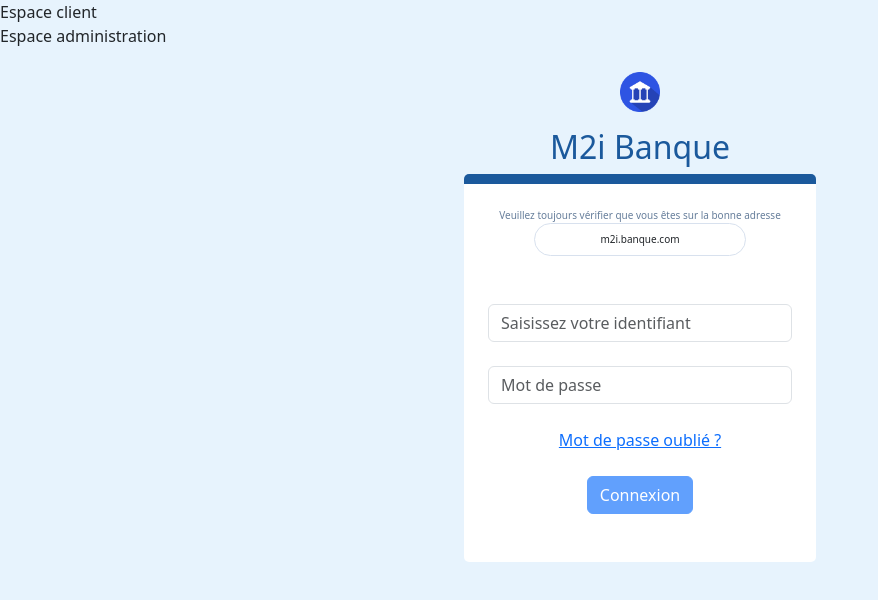
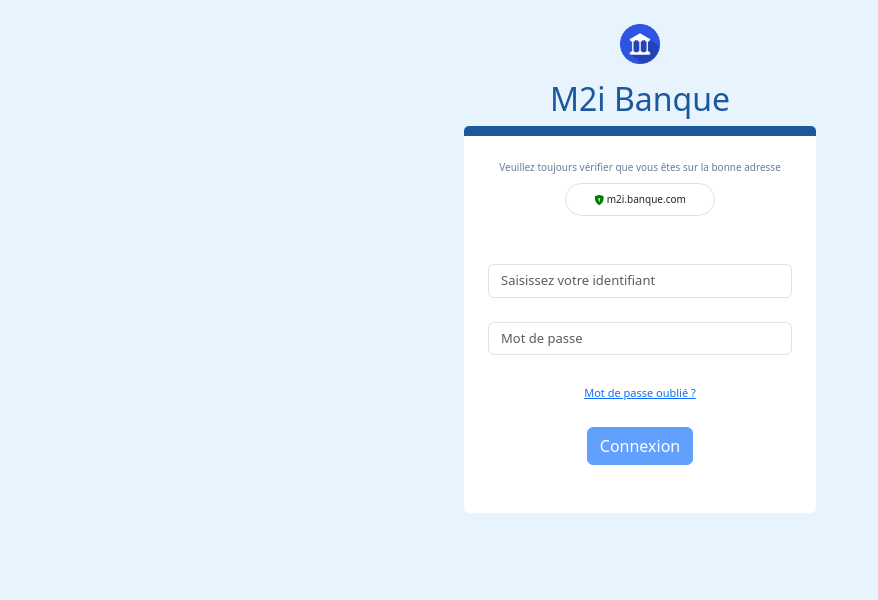
Before and after one commit to Melonil/Projet-fin-de-formation, an Angular app in the folder gestionDeCompteBancaireApp/: page / in a window 1280 px wide. Shown: the top 600 px of the page, without its empty margins (0-878 px from the left). Built offline with nearby package versions, Linux system fonts and the light colour scheme.

Commit message:
corrections
Résolution de problèmes de style (icons bootstratp)
affichage de l'erreur lors du retrait > solde
rafraichissement du tableau apres avoir effectué une opération

```diff
--- a/gestionDeCompteBancaireApp/angular.json
+++ b/gestionDeCompteBancaireApp/angular.json
@@ -25,6 +25,7 @@
               "src/assets"
             ],
             "styles": [
+              "node_modules/bootstrap-icons/font/bootstrap-icons.css",
               "@angular/material/prebuilt-themes/deeppurple-amber.css",
               "src/styles.css"
             ],
--- a/gestionDeCompteBancaireApp/package.json
+++ b/gestionDeCompteBancaireApp/package.json
@@ -23,6 +23,7 @@
     "@ngxs/logger-plugin": "^3.7.6-dev.master-6835a28",
     "@ngxs/store": "^3.7.6",
     "bootstrap": "^5.3.0-alpha1",
+    "bootstrap-icons": "^1.10.3",
     "rxjs": "~7.8.0",
     "tslib": "^2.3.0",
     "zone.js": "~0.12.0"
--- a/gestionDeCompteBancaireApp/src/app/component/client/consultation-compte/consultation-compte.component.html
+++ b/gestionDeCompteBancaireApp/src/app/component/client/consultation-compte/consultation-compte.component.html
@@ -80,6 +80,9 @@
         <div class="text-danger" *ngIf="formRetrait.controls['montantRetrait'].errors?.['required']">
                 Renseigner une valeur
         </div>
+        <div class="text-danger" *ngIf="errorSoldeInsuffisant==true">
+                Le solde est insuffisant
+        </div>
         </div>
         </div>
         <div class="modal-footer">
--- a/gestionDeCompteBancaireApp/src/app/component/client/consultation-compte/consultation-compte.component.ts
+++ b/gestionDeCompteBancaireApp/src/app/component/client/consultation-compte/consultation-compte.component.ts
@@ -21,6 +21,7 @@ export class ConsultationCompteComponent implements OnInit {
   formRetrait!:FormGroup;
   formDepot!:FormGroup;
   idClient! : number;
+  errorSoldeInsuffisant : boolean = false;
 
   constructor(
     private compteHttpService : CompteHttpService,
@@ -65,18 +66,26 @@ export class ConsultationCompteComponent implements OnInit {
 
     public retrait(){
       this.compteHttpService.withdraw$(this.compte!.id,this.formRetrait.value.montantRetrait).subscribe(
-        (compte) => {
+        compte => {
           this.compte = compte;
+          this.loadOperations(compte.id);
+
+
+          this.errorSoldeInsuffisant = false;
+          let element: HTMLElement = document.getElementById("closeModalRetrait") as HTMLElement;
+          element.click();
+        },
+        error => {
+          this.errorSoldeInsuffisant = true;
         }
       );
-      let element: HTMLElement = document.getElementById("closeModalRetrait") as HTMLElement;
-      element.click();
     }
 
     public depot(){
       this.compteHttpService.deposit$(this.compte!.id,this.formDepot.value.montantDepot).subscribe(
         (compte) => {
           this.compte = compte;
+          this.loadOperations(compte.id);
         }
       );
       let element: HTMLElement = document.getElementById("closeModalDepot") as HTMLElement;
--- a/gestionDeCompteBancaireApp/src/app/shared/connection/connection.component.html
+++ b/gestionDeCompteBancaireApp/src/app/shared/connection/connection.component.html
@@ -1,26 +1,26 @@
-
+  <!--
 <a routerLink="/espaceclient" class="nav-link">Espace client</a>
 <a routerLink="/espaceadministration" class="nav-link">Espace administration</a>
-
+-->
 <div class="container justify-content-center pb-4 p-4" style="margin:auto;width:100%">
     <div class="row justify-content-center" >
       <div style="text-align: center;color:#1b599c;display:inline"><img style="width:40px" src="../assets/logo_site.png" class="mb-3"/> <h2>M2i Banque</h2></div>
     <form [formGroup]="formConnection" style="width: 22rem;text-align: center;background-color:white;border-top:10px solid #1b599c;border-radius: 5px;" class="justify-content-center p-4">
 
       <div style="color: #667e9b;font-size: 10px;">Veuillez toujours vérifier que vous êtes sur la bonne adresse</div>
-        <div style="width: 70%;margin: auto;border: 1px solid #d8e1ee;padding: 8px 16px 8px 16px;border-radius: 10rem;font-size: 10px;display:ineline-flex">
-          <span style="color:green" class="glyphicon glyphicon-lock"></span>
-          m2i.banque.com
-        </div>
+      <div style="width: 150px;margin: auto;border: 1px solid #d8e1ee;padding: 8px 16px 8px 16px;border-radius: 10rem;font-size: 10px;" class="mt-2">
+        <i style="color:green" class="bi bi-shield-lock-fill"></i>
+        m2i.banque.com
+      </div>
         <br/>
         <!-- Email input -->
     <div class="form-outline mb-4 mt-4">
-      <input  formControlName="login" type="email" id="form2Example1" class="form-control" placeholder="Saisissez votre identifiant"/>
+      <input  style="font-size:13px" formControlName="login" type="email" id="form2Example1" class="form-control" placeholder="Saisissez votre identifiant"/>
     </div>
 
     <!-- Password input -->
     <div class="form-outline mb-4">
-      <input  formControlName="password" type="password" id="form2Example2" class="form-control" placeholder="Mot de passe"/>
+      <input style="font-size:13px"  formControlName="password" type="password" id="form2Example2" class="form-control" placeholder="Mot de passe"/>
     </div>
 
     <div class="text-danger" *ngIf="">
@@ -33,7 +33,7 @@
 
       <div class="col">
         <!-- Simple link -->
-        <a href="#!">Mot de passe oublié ?</a>
+        <a href="#!" style="font-size:11px">Mot de passe oublié ?</a>
       </div>
     </div>
 
--- a/gestionDeCompteBancaireApp/src/index.html
+++ b/gestionDeCompteBancaireApp/src/index.html
@@ -11,6 +11,7 @@
   <link href="https://fonts.googleapis.com/icon?family=Material+Icons" rel="stylesheet">
   <link href="https://cdn.jsdelivr.net/npm/bootstrap@5.3.0-alpha1/dist/css/bootstrap.min.css" rel="stylesheet" integrity="sha384-GLhlTQ8iRABdZLl6O3oVMWSktQOp6b7In1Zl3/Jr59b6EGGoI1aFkw7cmDA6j6gD" crossorigin="anonymous">
   <script src="https://cdn.jsdelivr.net/npm/bootstrap@5.3.0-alpha1/dist/js/bootstrap.bundle.min.js" integrity="sha384-w76AqPfDkMBDXo30jS1Sgez6pr3x5MlQ1ZAGC+nuZB+EYdgRZgiwxhTBTkF7CXvN" crossorigin="anonymous"></script>
+
 </head>
 <body>
   <app-root></app-root>
--- a/gestionDeCompteBancaireApp/src/styles.css
+++ b/gestionDeCompteBancaireApp/src/styles.css
@@ -1,5 +1,5 @@
 @import "~bootstrap/dist/css/bootstrap.min.css";
-
+@import "~bootstrap-icons/font/bootstrap-icons.css";
 
 html, body {
     height: 100%;
```
Also changed, not shown: 1 other file (tests, documents, lock files or other folders).
